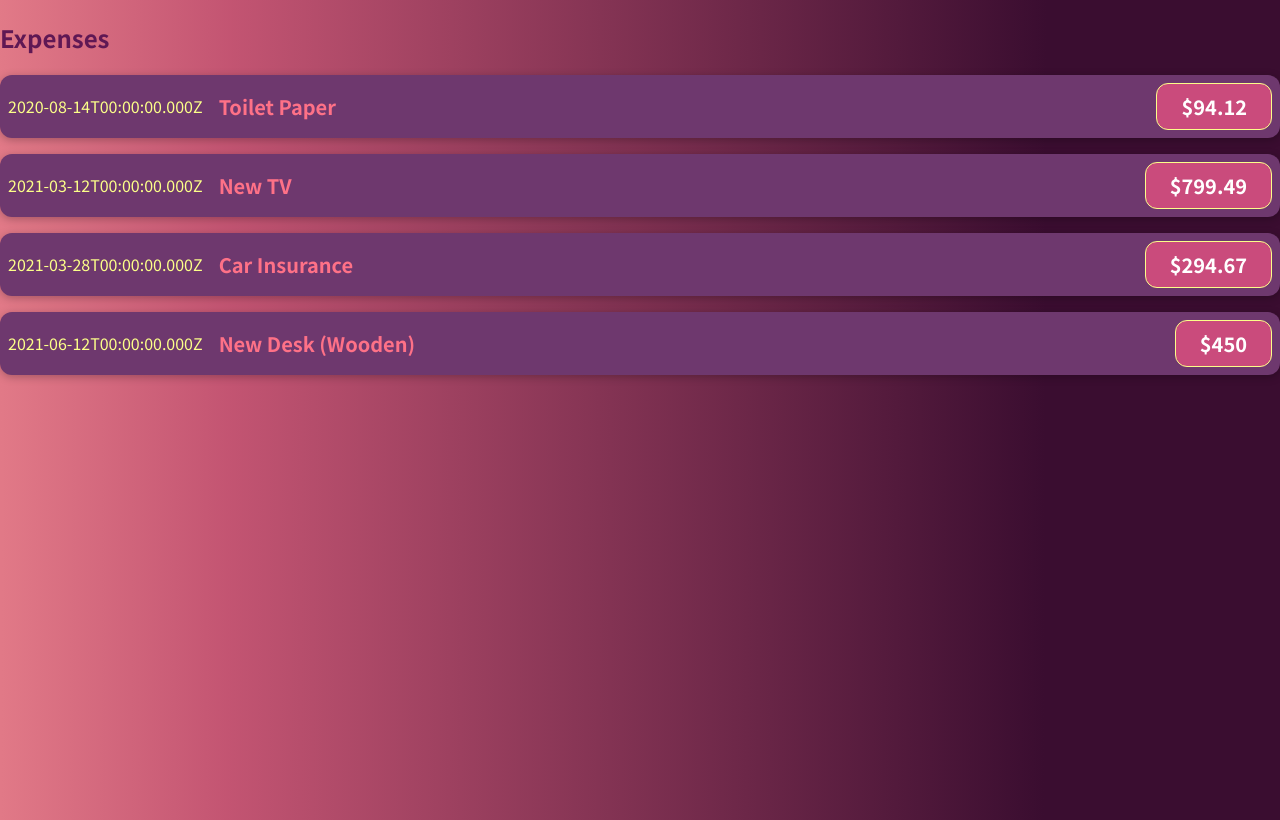
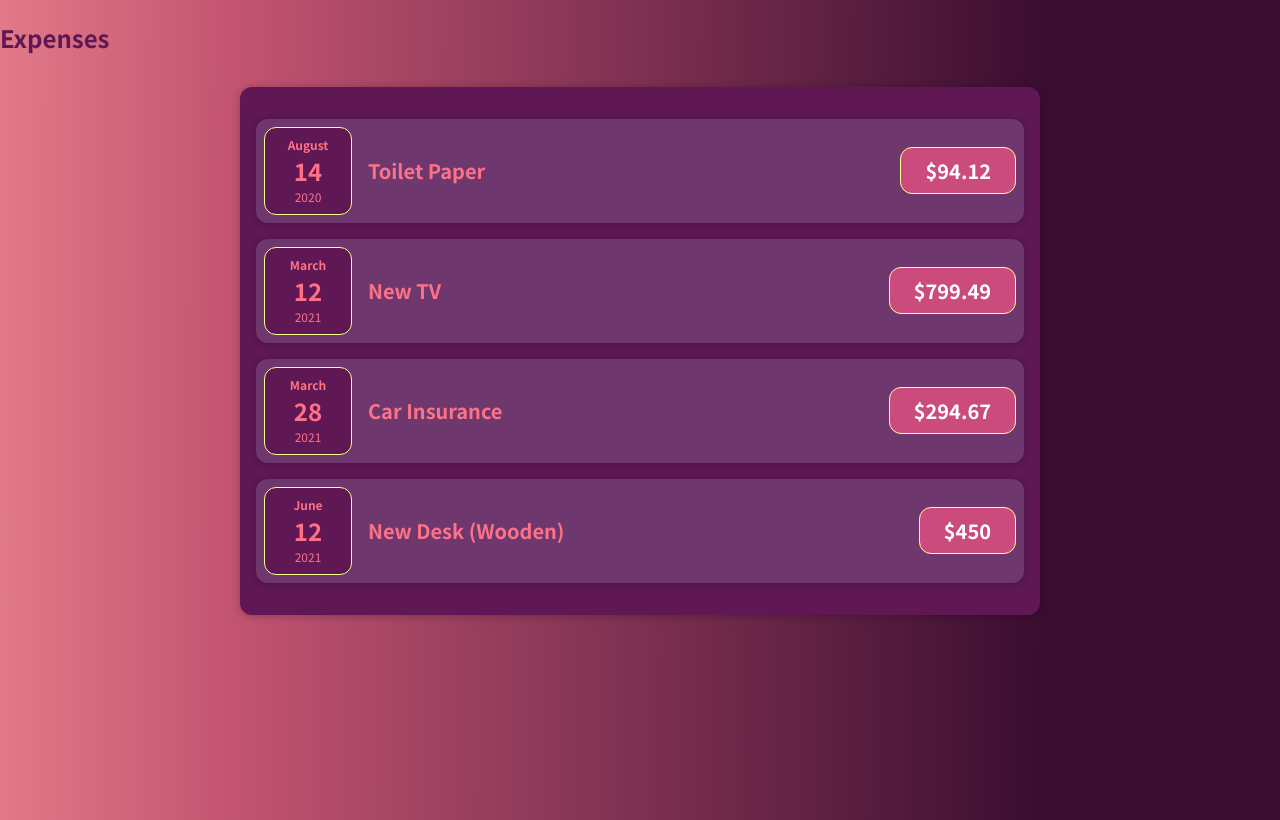
Before and after one commit to corricodes/expense-tracker, a JavaScript app: page / in a window 1280 px wide. Built offline with nearby package versions, Linux system fonts and the light colour scheme.

Commit message:
completed components section

```diff
--- a/src/App.js
+++ b/src/App.js
@@ -1,23 +1,23 @@
-import ExpenseItem from "./components/ExpenseItem";
+import Expenses from './components/Expenses/Expenses';
 
-function App() {
+const App = () => {
   const expenses = [
     {
-      id: "e1",
-      title: "Toilet Paper",
+      id: 'e1',
+      title: 'Toilet Paper',
       amount: 94.12,
       date: new Date(2020, 7, 14),
     },
-    { id: "e2", title: "New TV", amount: 799.49, date: new Date(2021, 2, 12) },
+    { id: 'e2', title: 'New TV', amount: 799.49, date: new Date(2021, 2, 12) },
     {
-      id: "e3",
-      title: "Car Insurance",
+      id: 'e3',
+      title: 'Car Insurance',
       amount: 294.67,
       date: new Date(2021, 2, 28),
     },
     {
-      id: "e4",
-      title: "New Desk (Wooden)",
+      id: 'e4',
+      title: 'New Desk (Wooden)',
       amount: 450,
       date: new Date(2021, 5, 12),
     },
@@ -25,27 +25,8 @@
 
   return (
     <div>
-      <h2 className="expense-title">Expenses</h2>
-      <ExpenseItem
-        title={expenses[0].title}
-        amount={expenses[0].amount}
-        date={expenses[0].date}
-      ></ExpenseItem>
-      <ExpenseItem
-        title={expenses[1].title}
-        amount={expenses[1].amount}
-        date={expenses[1].date}
-      ></ExpenseItem>
-      <ExpenseItem
-        title={expenses[2].title}
-        amount={expenses[2].amount}
-        date={expenses[2].date}
-      ></ExpenseItem>
-      <ExpenseItem
-        title={expenses[3].title}
-        amount={expenses[3].amount}
-        date={expenses[3].date}
-      ></ExpenseItem>
+      <h2 className='expense-title'>Expenses</h2>
+      <Expenses items={expenses} />
     </div>
   );
 }
--- /dev/null
+++ b/src/components/Expenses/ExpenseDate.css
@@ -0,0 +1,26 @@
+.expense-date {
+    display: flex;
+    flex-direction: column;
+    width: 5.5rem;
+    height: 5.5rem;
+    border: 1px solid #fcff89;
+    background-color: #5f1854;
+    color: #fe7187;
+    border-radius: 12px;
+    align-items: center;
+    justify-content: center;
+  }
+
+  .expense-date__month {
+    font-size: 0.75rem;
+    font-weight: bold;
+  }
+
+  .expense-date__year {
+    font-size: 0.75rem;
+  }
+
+  .expense-date__day {
+    font-size: 1.5rem;
+    font-weight: bold;
+  }
--- /dev/null
+++ b/src/components/Expenses/ExpenseDate.js
@@ -0,0 +1,17 @@
+import './ExpenseDate.css';
+
+const ExpenseDate = (props) => {
+    const month = props.date.toLocaleString('en-US', { month: 'long' });
+    const day = props.date.toLocaleString('en-US', {day: '2-digit'});
+    const year = props.date.getFullYear();
+
+    return (
+        <div className='expense-date'>
+            <div className='expense-date__month'>{month}</div>
+            <div className='expense-date__day'>{day}</div>
+            <div className='expense-date__year'>{year}</div>
+        </div>
+    );
+}
+
+export default ExpenseDate;
--- a/src/components/ExpenseItem.css
+++ b/src/components/Expenses/ExpenseItem.css
@@ -6,15 +6,9 @@
     display: flex;
     justify-content: space-between;
     align-items: center;
-    box-shadow: 0 2px 8px rgba(0, 0, 0, 0.25);
     padding: 0.5rem;
     margin: 1rem 0;
-    border-radius: 12px;
     background-color: #6e386e;
-  }
-
-  .expense-item__date {
-    color: #fcff89;
   }
 
   .expense-item__description {
--- a/src/components/ExpenseItem.js
+++ b/src/components/Expenses/ExpenseItem.js
@@ -1,15 +1,17 @@
+import ExpenseDate from './ExpenseDate';
+import Card from '../UI/Card';
 import './ExpenseItem.css';
 
-function ExpenseItem(props) {
+const ExpenseItem = (props) => {
 
   return (
-    <div className='expense-item'>
-      <div className='expense-item__date'>{props.date.toISOString(0)}</div>
+    <Card className='expense-item'>
+        <ExpenseDate date={props.date} />
       <div className='expense-item__description'>
         <h2>{props.title}</h2>
       </div>
       <div className='expense-item__price'>${props.amount}</div>
-    </div>
+    </Card>
   );
 }
 
--- /dev/null
+++ b/src/components/Expenses/Expenses.css
@@ -0,0 +1,7 @@
+.expenses {
+    padding: 1rem;
+    background-color: #5f1854;
+    margin: 2rem auto;
+    width: 50rem;
+    max-width: 95%;
+  }
--- /dev/null
+++ b/src/components/Expenses/Expenses.js
@@ -0,0 +1,32 @@
+import ExpenseItem from './ExpenseItem';
+import Card from '../UI/Card';
+import './Expenses.css';
+
+const Expenses = (props) => {
+  return (
+    <Card className="expenses">
+      <ExpenseItem
+        title={props.items[0].title}
+        amount={props.items[0].amount}
+        date={props.items[0].date}
+      />
+      <ExpenseItem
+        title={props.items[1].title}
+        amount={props.items[1].amount}
+        date={props.items[1].date}
+      />
+      <ExpenseItem
+        title={props.items[2].title}
+        amount={props.items[2].amount}
+        date={props.items[2].date}
+      />
+      <ExpenseItem
+        title={props.items[3].title}
+        amount={props.items[3].amount}
+        date={props.items[3].date}
+      />
+    </Card>
+  );
+}
+
+export default Expenses;
--- /dev/null
+++ b/src/components/UI/Card.css
@@ -0,0 +1,4 @@
+.card {
+    border-radius: 12px;
+    box-shadow: 0 1px 8px rgba(0, 0, 0, 0.25);
+  }
--- /dev/null
+++ b/src/components/UI/Card.js
@@ -0,0 +1,9 @@
+import './Card.css'
+
+const Card = (props) => {
+    const classes = 'card ' + props.className;
+
+    return <div className={classes}>{props.children}</div>
+}
+
+export default Card;
```
Also changed, not shown: 1 other file (tests, documents, lock files or other folders).
